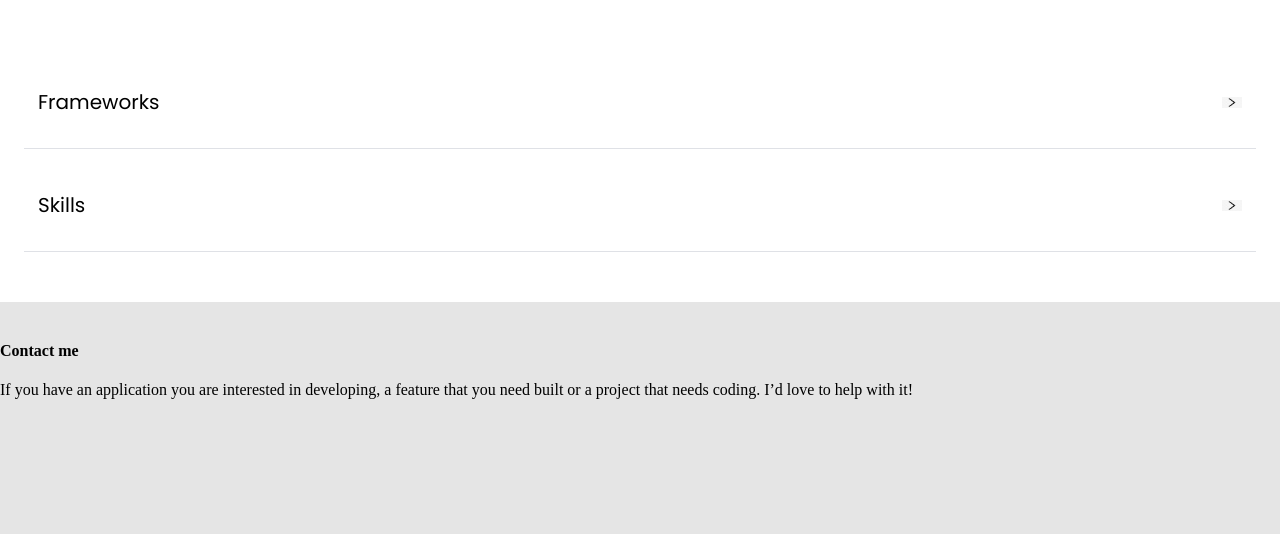
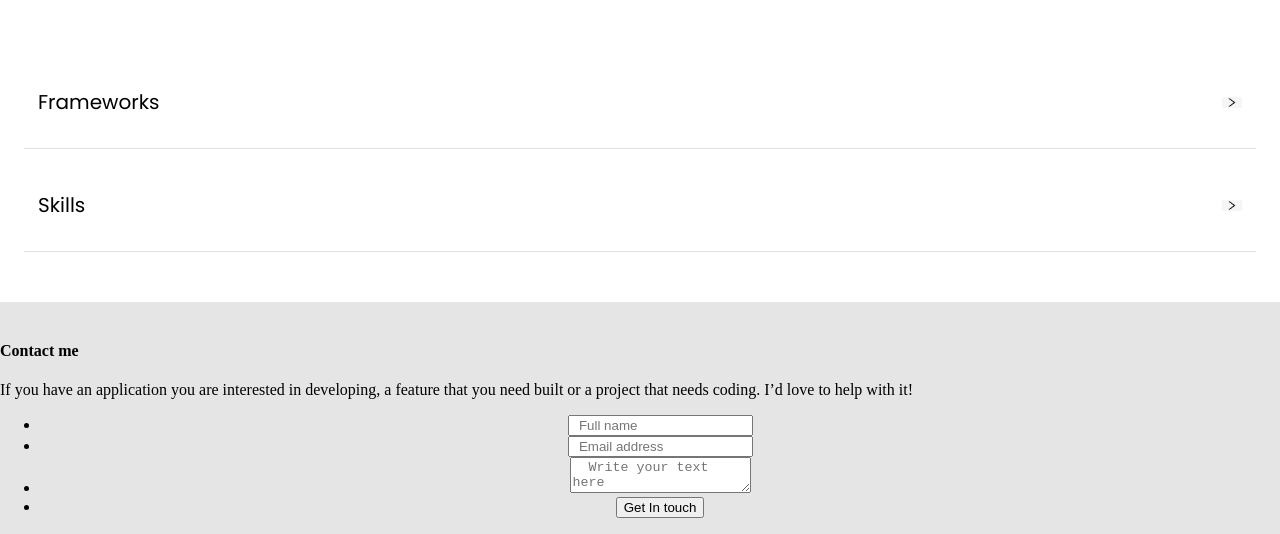
Before and after one commit to Fentahunn/contact_form_final, a plain HTML site: page index.html in a window 1280 px wide. Shown: the part 4854-5388 px from the top of the page. Before the commit the page ends 5269 px from the top, so only its background shows below. Drawn offline with Linux system fonts and the light colour scheme.

Commit message:
Add the input fields of contct form

```diff
--- a/index.html
+++ b/index.html
@@ -282,6 +282,25 @@
 			that you need built or a project that needs coding. I’d love to help
 			with it!
 		</p>
+    <form class="form-contact" action="https://formspree.io/f/xwkjdrpo" method="post">
+				<ul class="form-ul">
+					<li>
+						<input type="text" name="user_name" id="user_name" placeholder="  Full name" maxlength="30"
+							class="input-form" required />
+					</li>
+					<li>
+						<input type="email" name="user_email" id="user_email" placeholder="  Email address" required
+							class="input-form" required />
+					</li>
+					<li>
+						<textarea required name="user_message" id="user_message" maxlength="500"
+							placeholder="  Write your text here" class="input-form"></textarea>
+					</li>
+					<li>
+						<button type="submit" class="btn-submit">Get In touch</button>
+					</li>
+				</ul>
+			</form>
 
 	</footer>
 </body>
```
